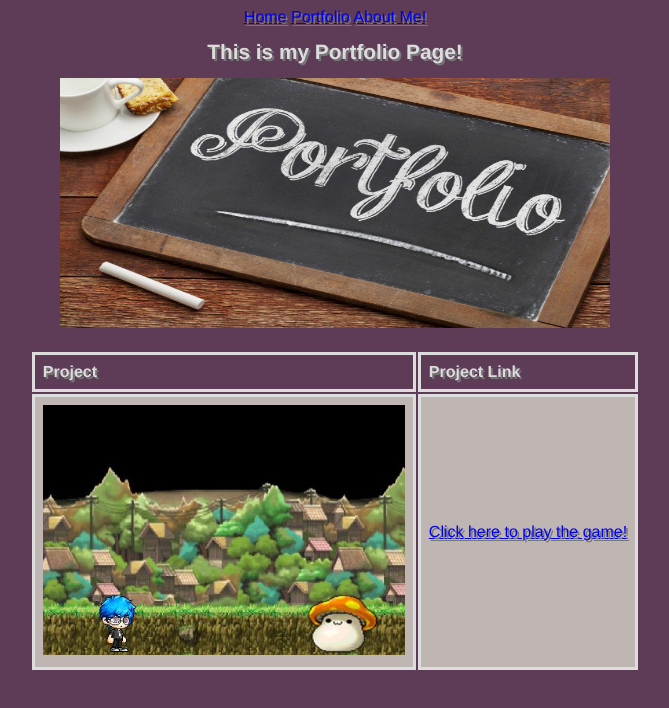
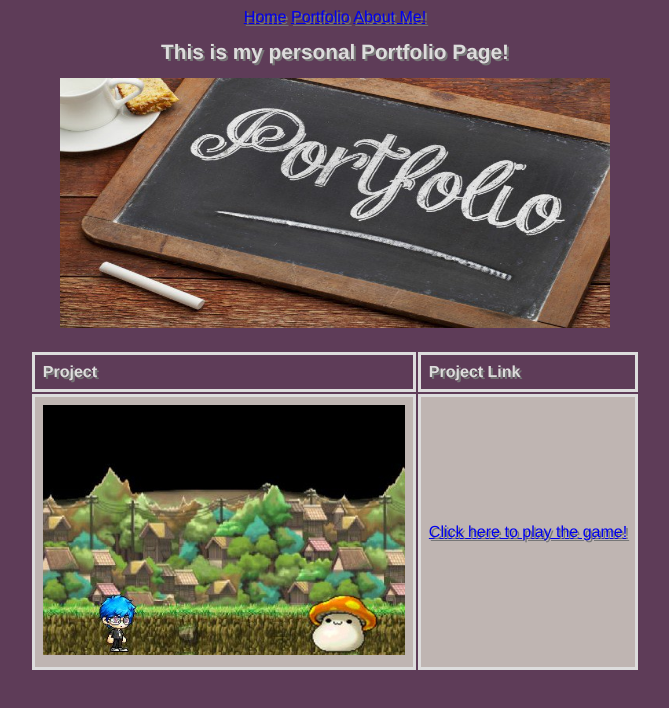
Before and after one commit to jduong3/jduong3.github.io, a plain HTML site: page portfolio.html in a window 1280 px wide. Shown: the whole page, without its empty margins (305-974 px from the left). Drawn offline with Linux system fonts and the light colour scheme.

Commit message:
personal

```diff
--- a/portfolio.html
+++ b/portfolio.html
@@ -9,7 +9,7 @@
     <a href="index.html">Home</a>
     <a href="portfolio.html">Portfolio</a>
     <a href="aboutme.html">About Me!</a>
-    <h1>This is my Portfolio Page!</h1>
+    <h1>This is my personal Portfolio Page!</h1>
     <center><img src="images/portfolio-2.jpg" height="250" width="550"></center>
     <br>
     <center><table>
```
